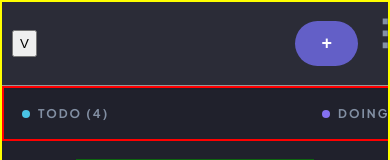
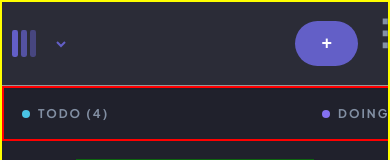
Before and after one commit to Igor1D/kanban-task-management-web-app, a plain HTML site: page index.html in a window 390 px wide. Shown: the top 160 px of the page. Drawn offline with Linux system fonts and the light colour scheme; no server answers.

Commit message:
added logo and mobile menu button

```diff
--- a/index.css
+++ b/index.css
@@ -734,6 +734,10 @@ input:checked+#label-checkbox-theme:after {
     display: flex !important
   }
 
+.logo-mobile {
+    display: none;
+}
+
 @media screen and (max-width: 800px) {
 
     /* .task-div {
@@ -764,7 +768,18 @@ input:checked+#label-checkbox-theme:after {
 
     .dropdownBtn{
         display: block;
+        background-color: transparent;
+        border: none;
+        margin-left: 10px;
+        padding: 0;
     }
+
+    .logo-mobile {
+        display: block;
+        margin-right: 10px;
+    }
+
+
 
     body {
       font-size: 0.8rem;
--- a/index.html
+++ b/index.html
@@ -59,8 +59,9 @@
   <div id="layout">
     <header id="header" class="sticky-header">
      <div class="header-name-div">
+      <img src="./assets/logo-mobile.svg" alt="logo-mobile" class="logo-mobile">
       <h2 class="header-board-name" id="header-board-name"></h2>
-      <button>V</button>
+      <button class="dropdownBtn"><img src="./assets/icon-chevron-down.svg" alt="icon-chevron-up" class="icon-chevron-up"></button>
     </div>
       <button id="add-new-task-btn" class="primary-btn">+ Add New Task</button>
       <button class="edit-btn" id="edit-board-btn"><p id="three-dots-icon">&#8942;</p></button>
```
